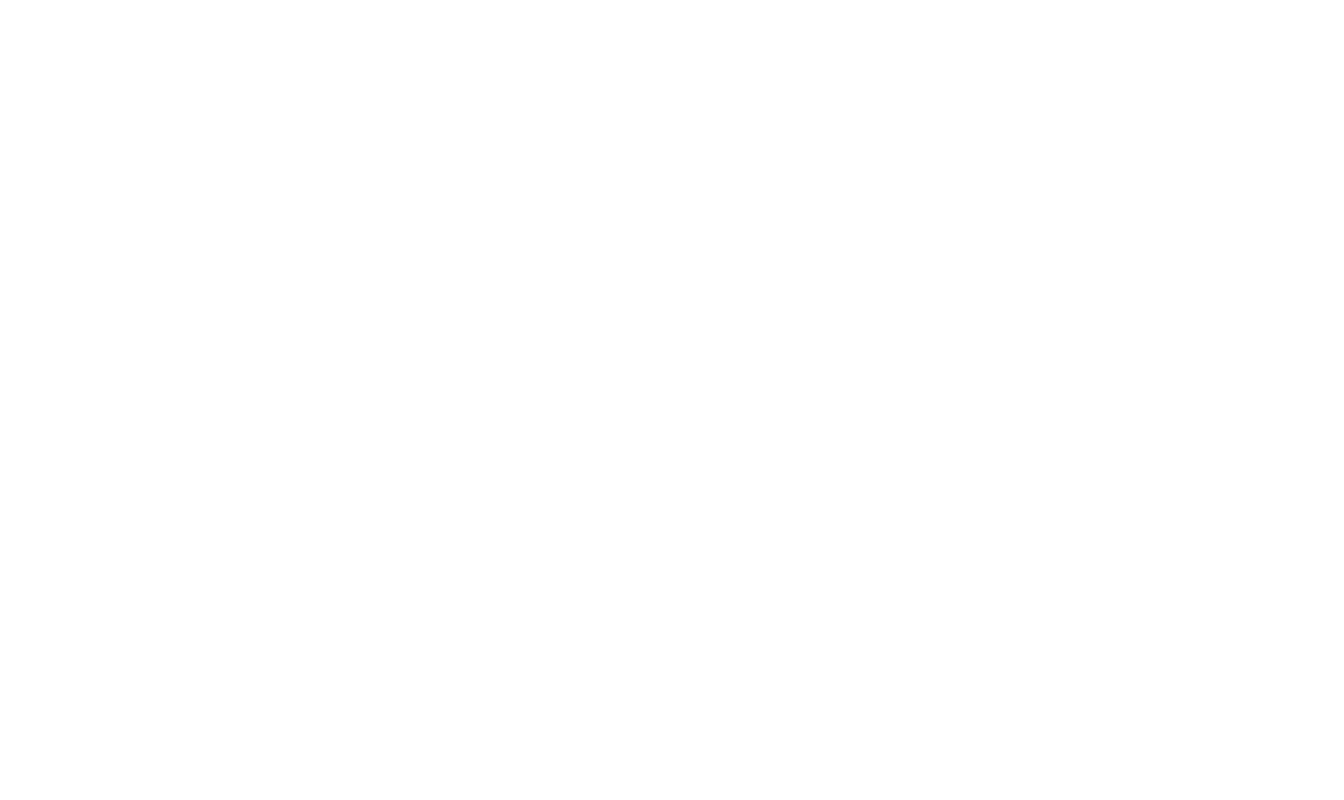
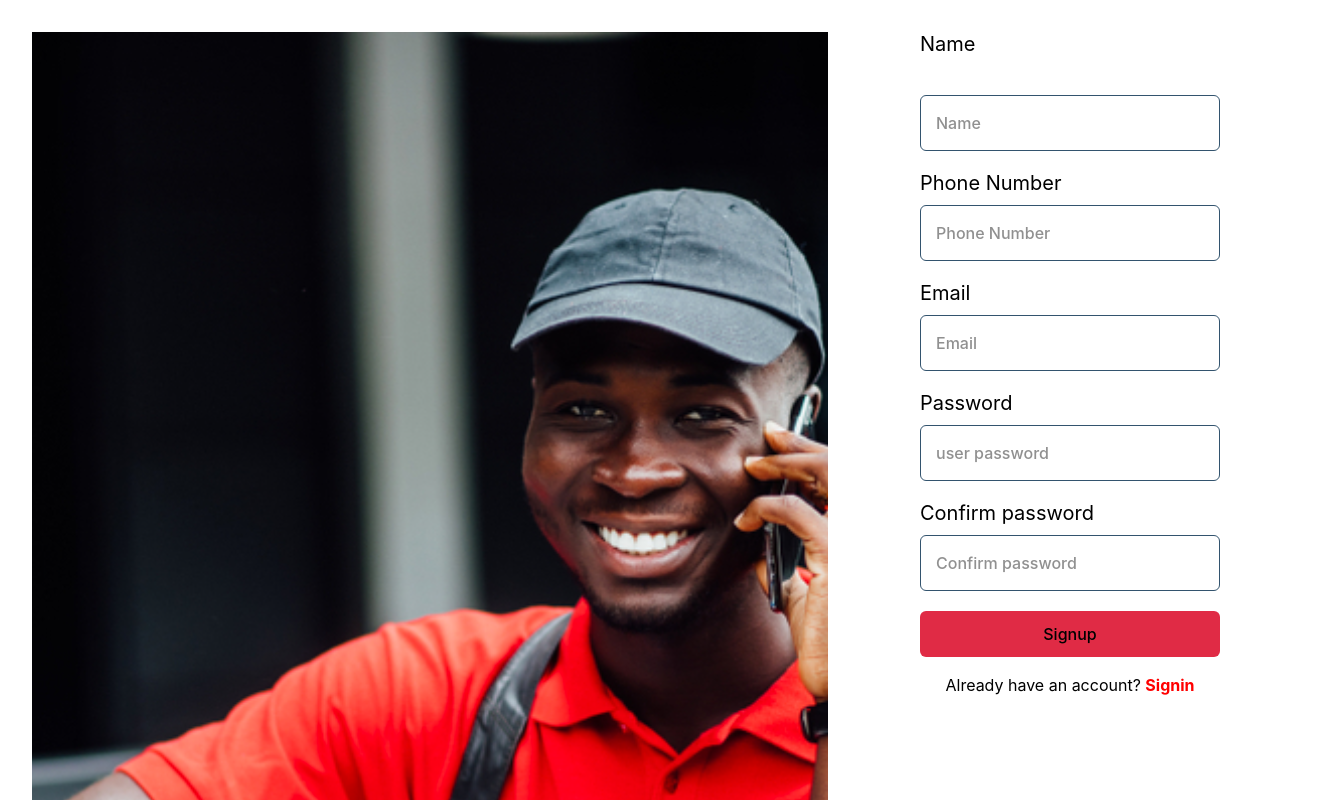
Before and after one commit to WESTIEWEB/SWIFT-RIDE-FRONTEND, a React (Vite) app: page /signin in a window 1280 px wide. Before the commit this address had no page. Shown: the top 800 px of the page, 1344 px wide, since content can reach past the window. Built offline with nearby package versions, Linux system fonts and the light colour scheme.

Commit message:
first commit

```diff
--- a/src/App.tsx
+++ b/src/App.tsx
@@ -2,17 +2,19 @@
 import { Route, BrowserRouter as Router, Routes } from "react-router-dom";
 import Home from "./pages/Home/Home";
 import "./App.css";
+import Register from "./pages/Register/Register";
 
-const App = () =>{
+const App = () => {
 	return (
 		<React.Fragment>
 			<Router>
 				<Routes>
-					<Route path="/" element={<Home/>} />
+					<Route path="/" element={<Home />} />
+					<Route path="/signin" element={<Register />} />
 				</Routes>
 			</Router>
 		</React.Fragment>
 	);
-}
+};
 
 export default App;
--- a/src/pages/Home/Home.tsx
+++ b/src/pages/Home/Home.tsx
@@ -1,11 +1,11 @@
-import React from 'react'
+import React from "react";
 
 const Home = () => {
-  return (
-    <div>
+	return (
+		<div>
+			<h1> Hello</h1>
+		</div>
+	);
+};
 
-    </div>
-  )
-}
-
-export default Home
+export default Home;
--- /dev/null
+++ b/src/pages/Register/Register.css
@@ -0,0 +1,82 @@
+@import url("https://fonts.googleapis.com/css2?family=Open+Sans:ital,wght@0,300;0,400;0,500;0,600;0,700;0,800;1,300;1,400;1,500;1,600;1,700;1,800&display=swap");
+.register-container {
+  position: relative;
+  background-color: red;
+  width: 100%;
+  overflow: hidden;
+  height: 100%;
+  display: flex;
+}
+.bg-background {
+  display: flex;
+  position: relative;
+  height: 100%;
+}
+
+.form-style {
+  width: 500px;
+  background-color: white;
+  position: relative;
+  display: flex;
+  justify-content: center;
+}
+
+input {
+  padding: 15px;
+  margin-top: 10px;
+  margin-bottom: 20px;
+  text-align: left;
+  border-radius: 6px;
+  border-color: #012a4a;
+  width: 300px;
+  background-color: white;
+  color: black;
+  opacity: 0.8;
+  border: 1px solid #012a4a;
+  border-radius: 6px;
+  display: flex;
+  box-sizing: border-box;
+  line-height: 24px;
+  font-family: "Inter";
+  font-style: normal;
+  font-weight: 500;
+  font-size: 16px;
+}
+.labels {
+  width: 200px;
+  display: flex;
+  margin-top: 0px;
+  margin-bottom: 5px;
+  flex-direction: column;
+  align-items: flex-start;
+  justify-content: space-between;
+  color: black;
+  font-size: 20px;
+  font-weight: 600px;
+}
+
+.btn-container {
+}
+.btnReg {
+  display: flex;
+  flex-direction: row;
+  justify-content: center;
+  align-items: center;
+  padding: 16px 24px;
+  gap: 16px;
+
+  width: 300px;
+  padding: 12px;
+
+  background: #e02b45;
+  border-radius: 6px;
+}
+
+p {
+  color: black;
+}
+
+.sign {
+  color: red;
+  font-weight: bold;
+}
--- /dev/null
+++ b/src/pages/Register/Register.tsx
@@ -0,0 +1,53 @@
+import React from "react";
+import registerBg from "../../assets/registerBg.svg";
+import "./Register.css";
+const Register = () => {
+	return (
+		<div className="register-container">
+			<div className="bg-background">
+				<img src={registerBg} alt="Dispatch rider" />
+			</div>
+
+			<div className="form-style">
+				<div>
+					<div className="child">
+						<label className="labels">Name</label>
+						<br />
+						<input type="name" placeholder="Name" />
+					</div>
+
+					<div className="child">
+						<label className="labels">Phone Number</label>
+						<input type="phone" placeholder="Phone Number" />
+					</div>
+
+					<div className="child">
+						<label className="labels">Email</label>
+						<input type="email" placeholder="Email" />
+					</div>
+
+					<div className="child">
+						<label className="labels">Password</label>
+						<input type="password" placeholder="user password" />
+					</div>
+
+					<div className="child">
+						<label className="labels">Confirm password</label>
+						<input type="password" placeholder="Confirm password" />
+					</div>
+
+					<div className="btn-container">
+						<button className="btnReg">Signup</button>
+					</div>
+					<div>
+						<p>
+							Already have an account? <span className="sign">Signin</span>
+						</p>
+					</div>
+				</div>
+			</div>
+		</div>
+	);
+};
+
+export default Register;
```
Also changed, not shown: src/assets/registerBg.svg (added), 2 other files (tests, documents, lock files or other folders).
